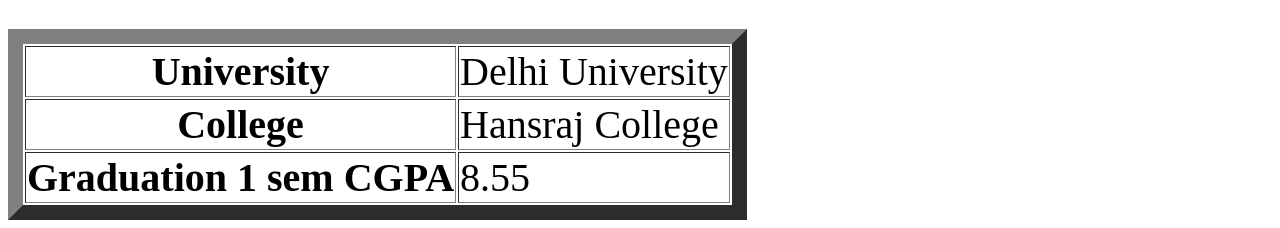
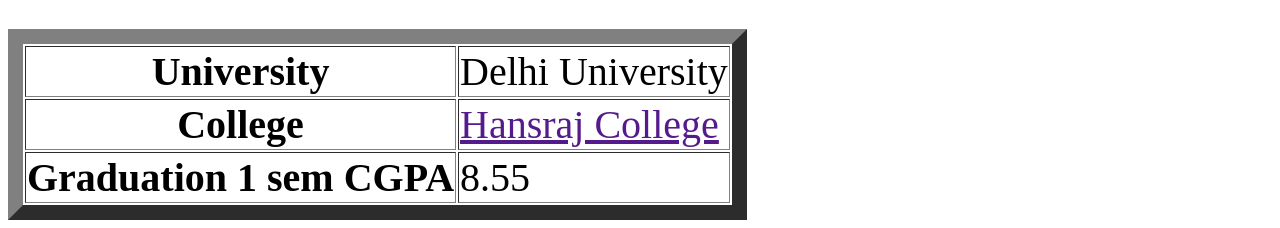
Before and after one commit to Kunal9451/CV, a plain HTML site: page qualification.html in a window 1280 px wide. Shown: the part 695-923 px from the top of the page. Drawn offline with Linux system fonts and the light colour scheme.

Commit message:
Update qualification.html

```diff
--- a/qualification.html
+++ b/qualification.html
@@ -34,7 +34,7 @@
             </tr>
             <tr>
             <th>College</th>
-            <td>Hansraj College</td>
+                <td><a href=""https://www.hansrajcollege.ac.in/>Hansraj College</a></td>
             </tr>
             <tr>
              <th>Graduation 1 sem CGPA</th>
```
